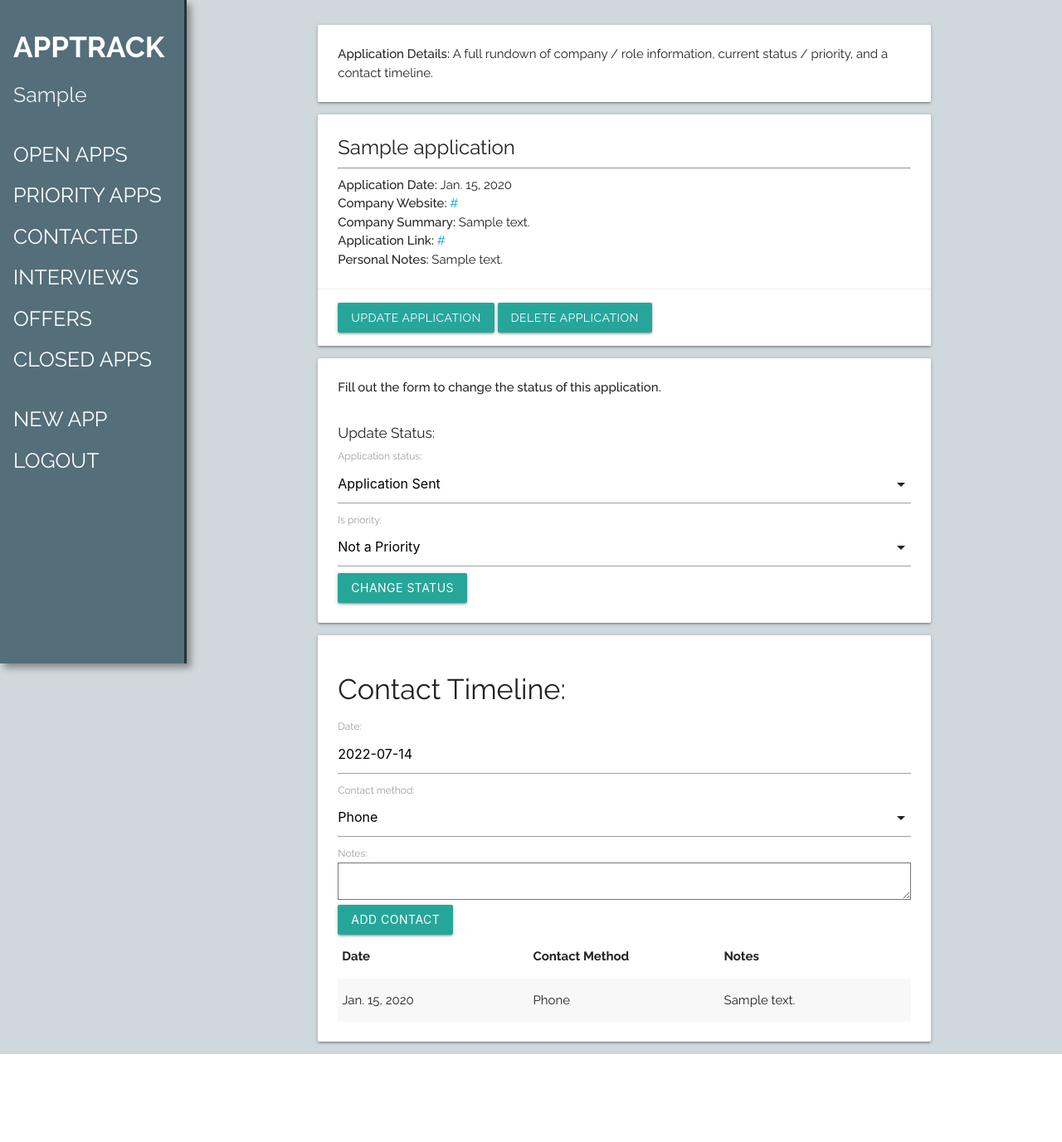
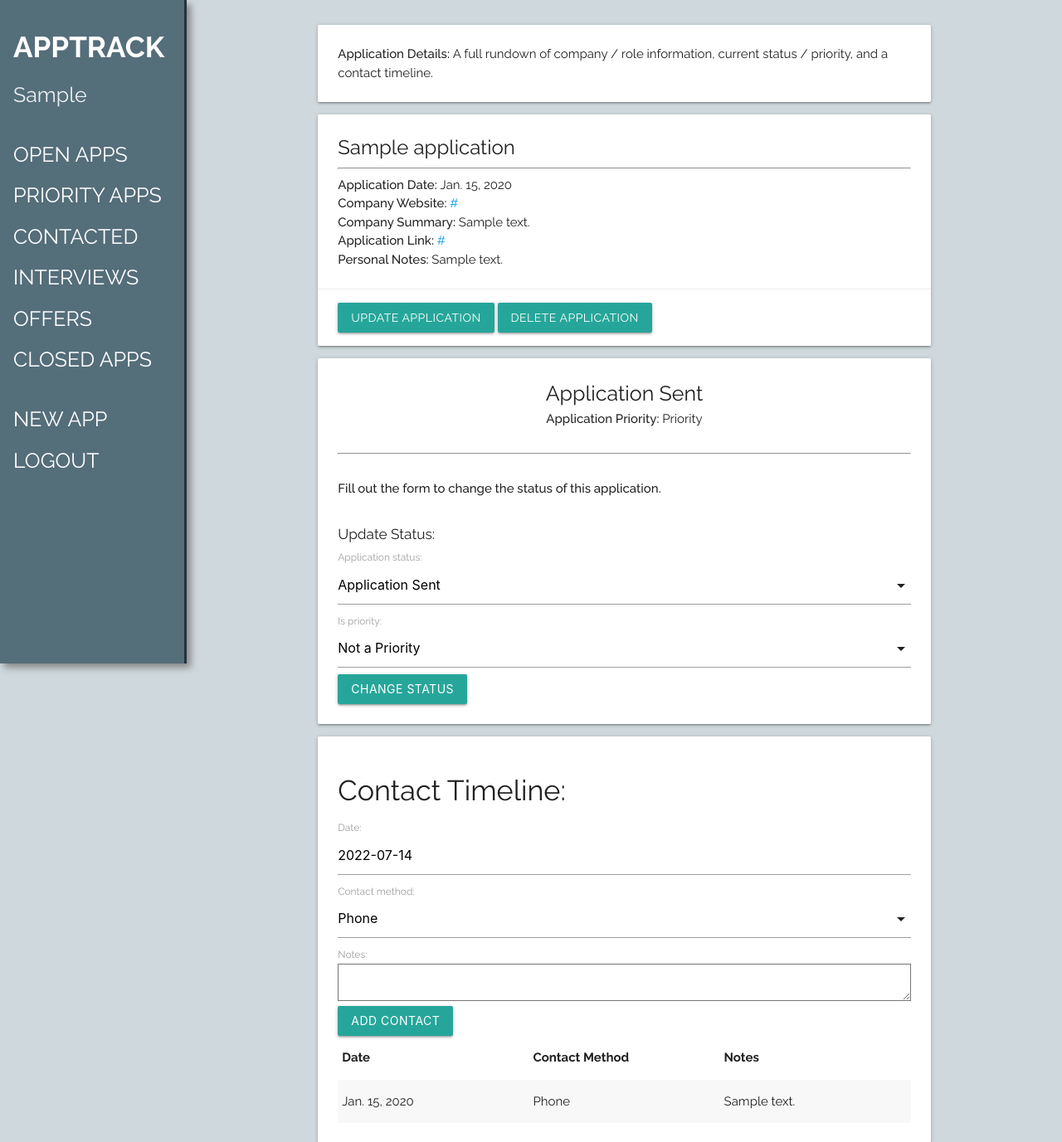
Before and after one commit to CoryMetcalf96/apptrack, a Django app: page /applications/1/ in a window 1280 px wide. Shown: the top 1377 px of the page at 83% size. Before the commit the page ends 1271 px from the top, so only its background shows below. Run offline with Django 4.2, Linux system fonts and the light colour scheme; a user stored in the database is signed in; tables that the repository leaves empty hold one stand-in row (values such as "Sample post").

Commit message:
Fixed conditional on detail page to skip absent information

```diff
--- a/main_app/templates/applications/detail.html
+++ b/main_app/templates/applications/detail.html
@@ -29,7 +29,7 @@
     <div>
         <div class="card" id="detail-application-status-card">
             <div class="card-content">
-                {% if application.status.set.application_status != None %}
+                {% if application.status_set.last.application_status != None %}
                     <p id="detail-application-status">{{ application.status_set.last.get_application_status_display }}</p>
                     <p id="detail-status-priority"><strong>Application Priority: </strong>{{application.status_set.last.get_is_priority_display }}</p>
                     <br>
```
